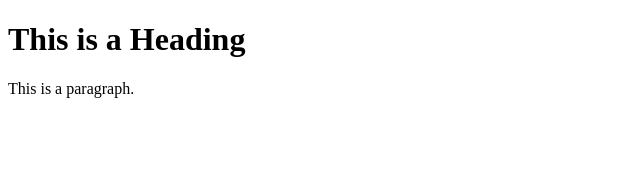
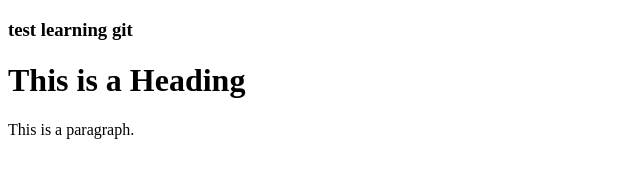
Before and after one commit to maryamautomne/test_git, a website: page index.html in a window 1280 px wide. Shown: the whole page, without its empty margins (0-640 px from the left). Drawn offline with Linux system fonts and the light colour scheme.

Commit message:
Update index.html

```diff
--- a/index.html
+++ b/index.html
@@ -4,7 +4,9 @@
 <title>Page Title</title>
 </head>
 <body>
-
+<h3>
+  test learning git
+</h3>
 <h1>This is a Heading</h1>
 <p>This is a paragraph.</p>
 
```
